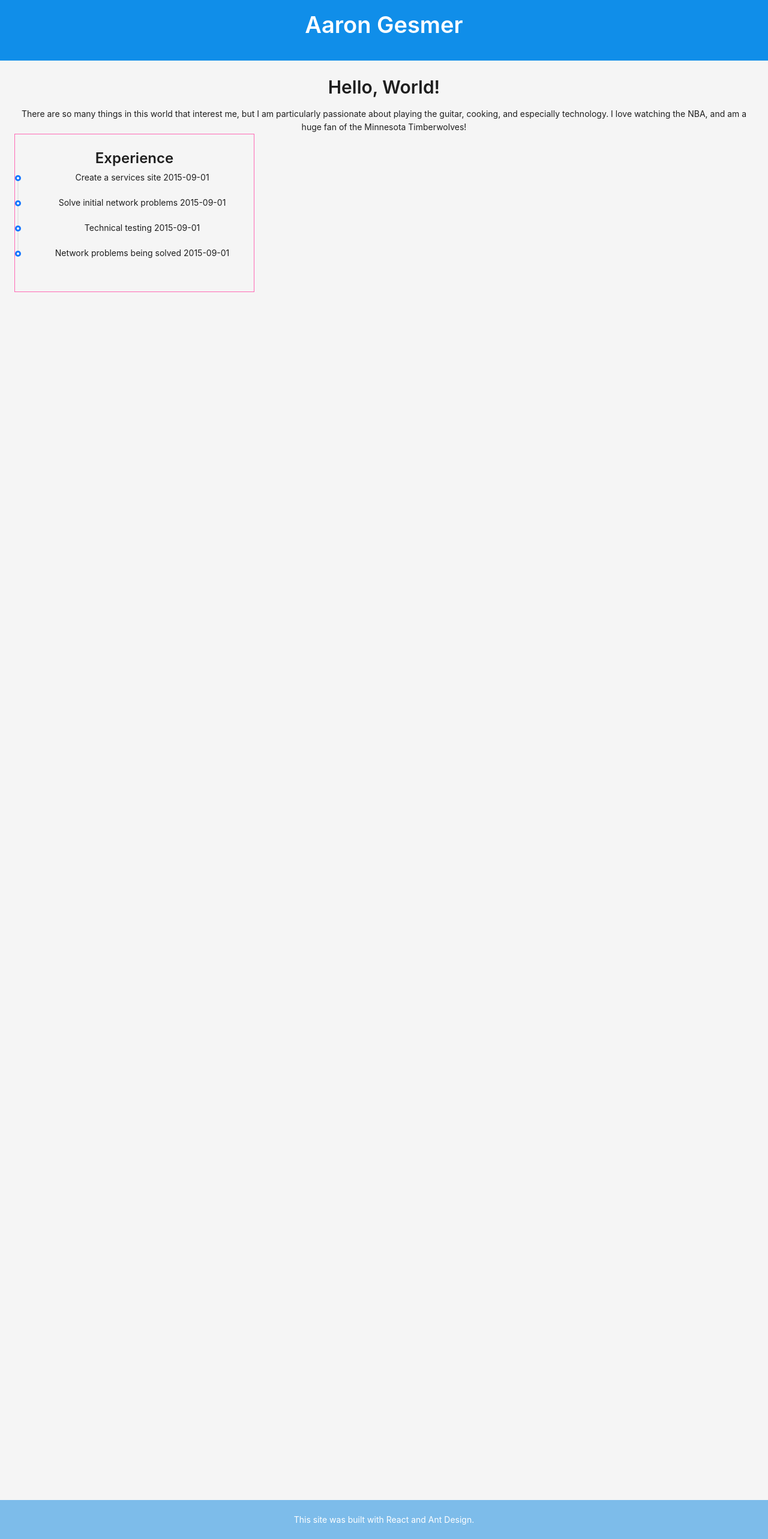
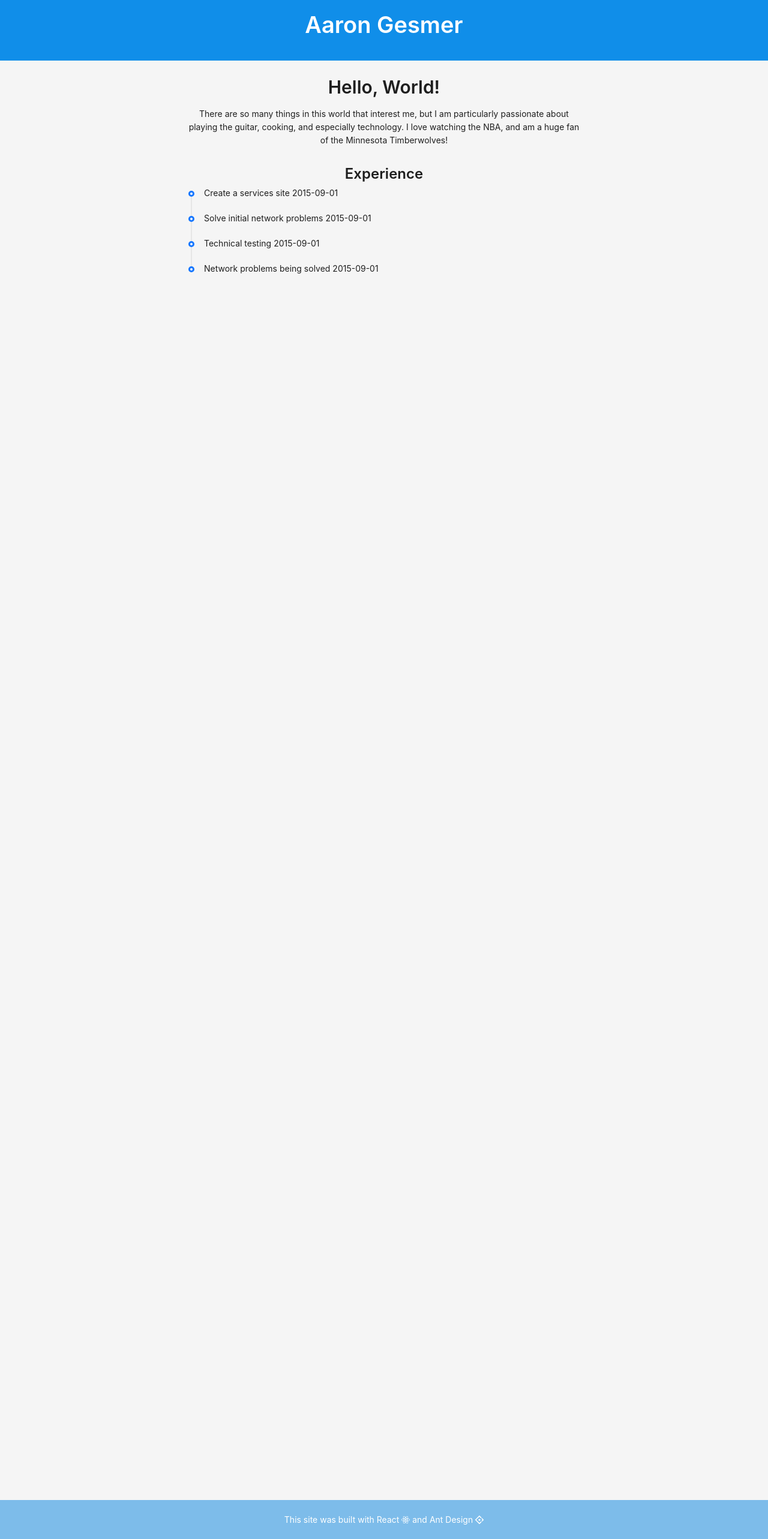
Before and after one commit to bucky-badger-gesmer/aarongesmer, a React (Create React App) app: page / in a window 1280 px wide. Shown: the part 7-2573 px from the top of the page at 60% size. Built offline with nearby package versions, Linux system fonts and the light colour scheme.

Commit message:
app has more styling and icons in footer

```diff
--- a/src/App.js
+++ b/src/App.js
@@ -1,5 +1,8 @@
 import React from 'react';
 import { Layout, Typography, Timeline } from 'antd';
+import { FontAwesomeIcon } from '@fortawesome/react-fontawesome';
+import { faReact } from '@fortawesome/free-brands-svg-icons'
+import { AntDesignOutlined } from '@ant-design/icons';
 
 const { Header, Content, Footer } = Layout;
 const { Title, Text } = Typography;
@@ -13,10 +16,10 @@ function App() {
         </Header>
         <Content style={contentStyle}>
           <Title level={2}>Hello, World!</Title>
-          <Text style={textStyle}>There are so many things in this world that interest me, but I am particularly passionate about playing the guitar, cooking, and especially technology. I love watching the NBA, and am a huge fan of the Minnesota Timberwolves! </Text>
-          <div style={{ border: '1px solid hotpink', maxWidth: 400 }}>
+          <Text>There are so many things in this world that interest me, but I am particularly passionate about playing the guitar, cooking, and especially technology. I love watching the NBA, and am a huge fan of the Minnesota Timberwolves! </Text>
             <Title level={3}>Experience</Title>
               <Timeline
+                style={timelineStyle}
                 items={[
                   {
                     children: 'Create a services site 2015-09-01',
@@ -32,9 +35,8 @@ function App() {
                   },
                 ]}
               />
-          </div>
         </Content>
-        <Footer style={footerStyle}>This site was built with React and Ant Design.</Footer>
+        <Footer style={footerStyle}>This site was built with React <FontAwesomeIcon icon={faReact} /> and Ant Design <AntDesignOutlined /></Footer>
       </Layout>
     </div>
   );
@@ -58,13 +60,16 @@ const titleStyle = {
 const contentStyle = {
   textAlign: 'center',
   minHeight: 2400,
+  maxWidth: 700,
   color: '#fff',
+  marginLeft: 'auto',
+  marginRight: 'auto',
   paddingLeft: 24,
   paddingRight: 24,
 };
 
-const textStyle = {
-  textAlign: 'justify',
+const timelineStyle = {
+  textAlign: 'left',
 };
 
 const footerStyle = {
```
Lines whose indentation alone changed are shown as unchanged.
